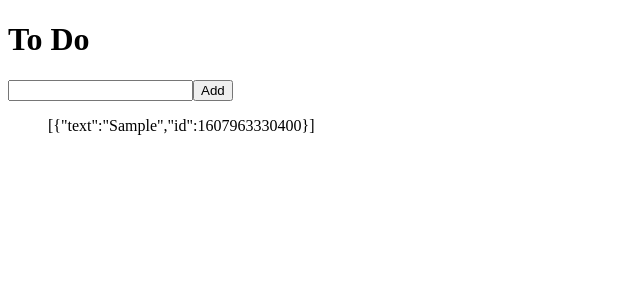
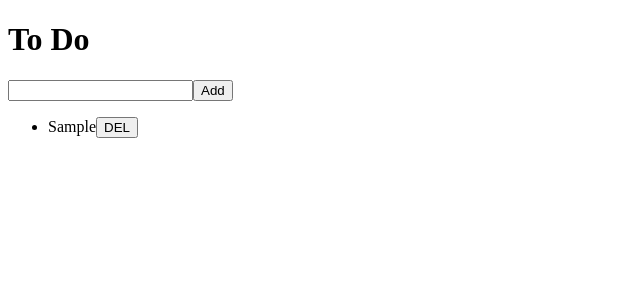
Before and after one commit to ParkSoHyeon/vanilla-redux, a React (Create React App) app: page / in a window 1280 px wide. Both pictures are taken after typing "Sample" into the empty fields and a click on the button "Add". Shown: the top 300 px of the page, without its empty margins (0-640 px from the left). Built offline with nearby package versions, Linux system fonts and the light colour scheme.

Commit message:
Deleting To Do

```diff
--- a/src/routes/Home.js
+++ b/src/routes/Home.js
@@ -1,6 +1,7 @@
 import React, { useState } from 'react';
 import { connect } from 'react-redux';
 import { actionCreators } from "../store";
+import Todo from "./Todo";
 
 function Home({ toDos, addToDo }) {
     const [text, setText] = useState("");
@@ -19,7 +20,7 @@
                 <input type="text" value={text} onChange={onChange} />
                 <button>Add</button>
             </form>
-            <ul>{ JSON.stringify(toDos) }</ul>
+            <ul>{toDos.map(toDo => <Todo {...toDo} key={toDo.id} />)}</ul>
         </>
     )
 }
--- /dev/null
+++ b/src/routes/Todo.js
@@ -0,0 +1,19 @@
+import React from 'react';
+import { connect } from 'react-redux';
+import {actionCreators} from "../store";
+
+function Todo({ text, onClickBtn }) {
+    return (
+      <li>
+          {text}<button onClick={onClickBtn}>DEL</button>
+      </li>
+    );
+}
+
+function mapDispatchToProps(dispatch, ownProps) {
+    return {
+        onClickBtn: () => dispatch(actionCreators.deleteToDo(ownProps.id))
+    }
+}
+
+export default connect(null, mapDispatchToProps)(Todo);
--- a/src/store.js
+++ b/src/store.js
@@ -13,7 +13,7 @@
 const deleteToDo = id => {
     return  {
         type: DELETE_TODO,
-        id,
+        id: parseInt(id),
     }
 };
 
```
